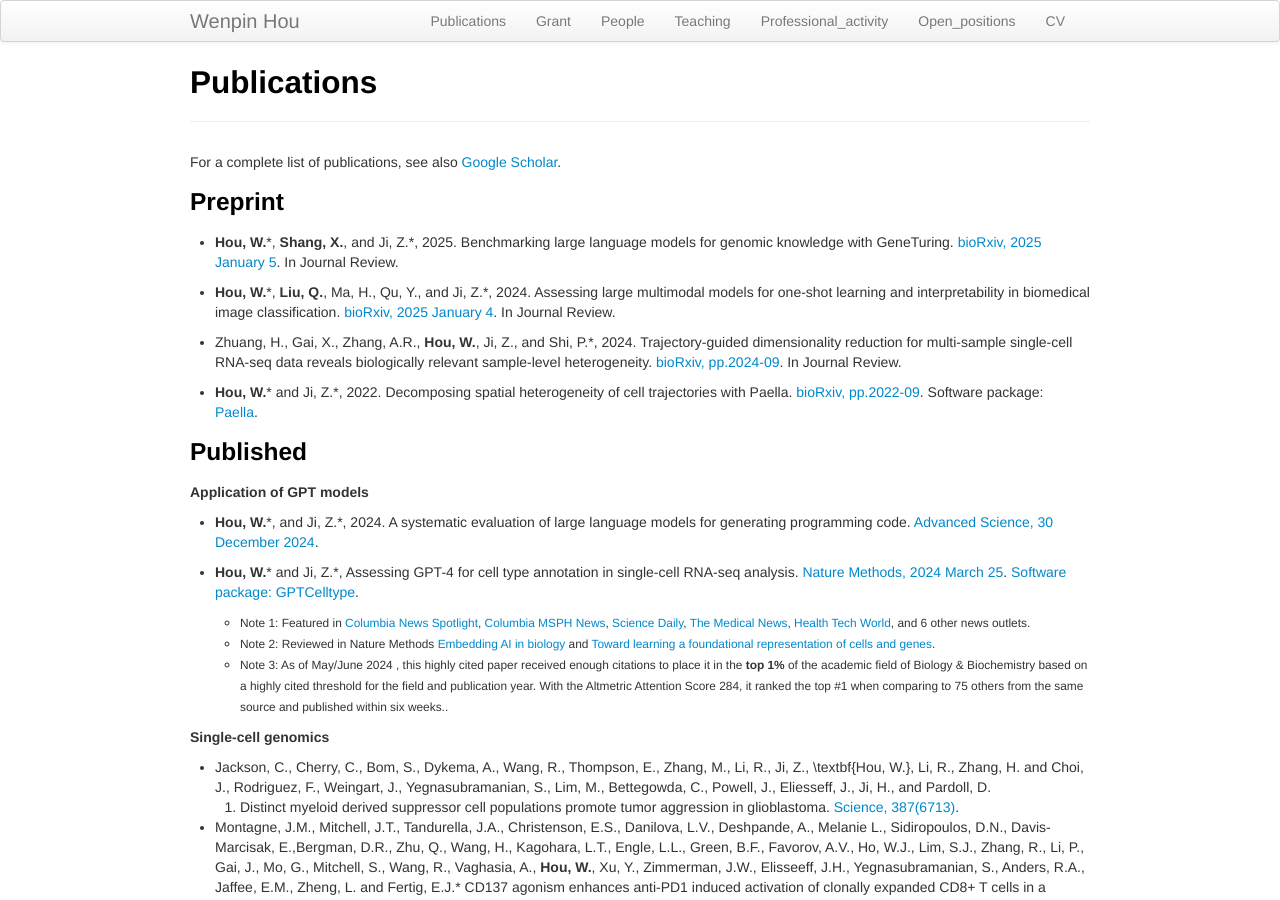
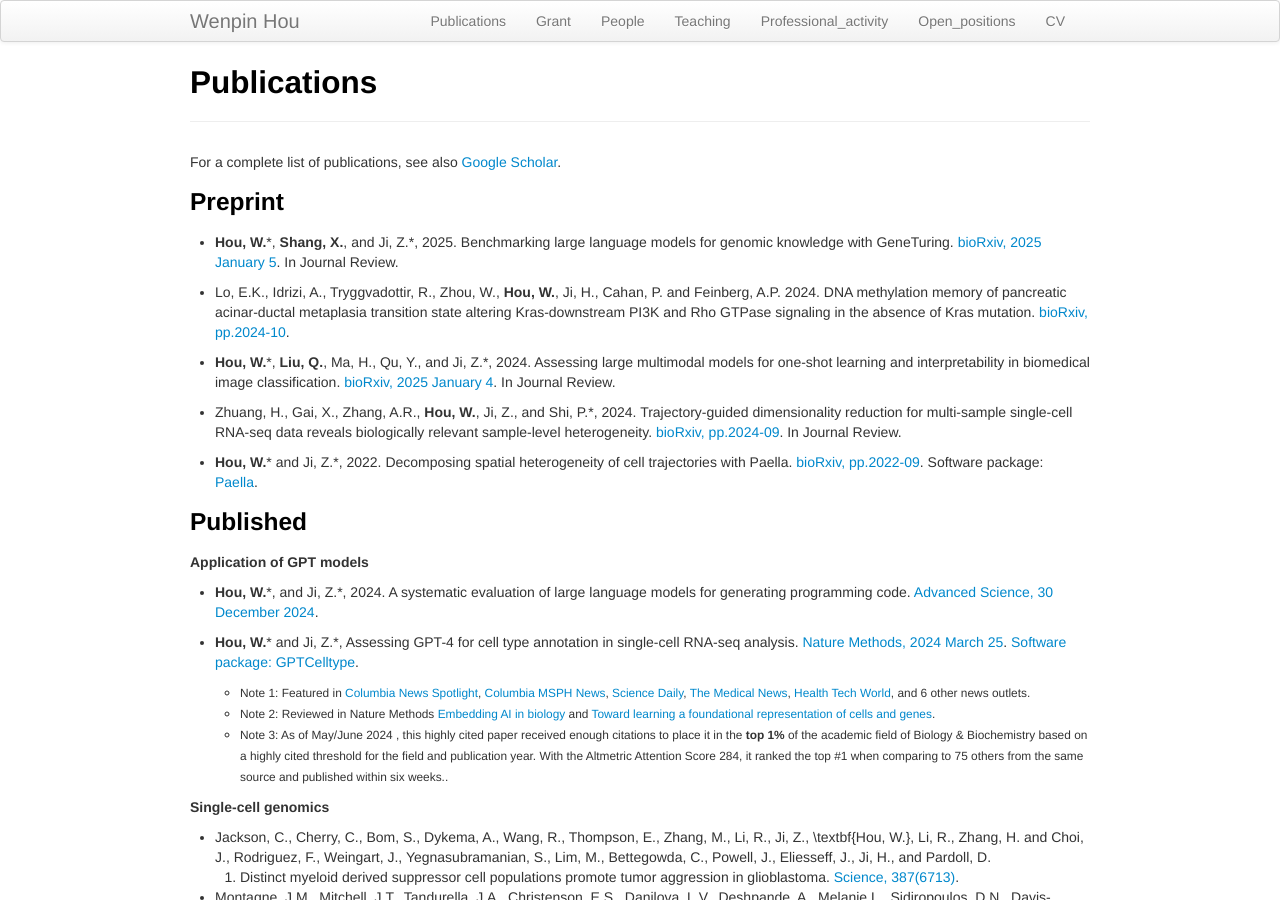
Before and after one commit to Winnie09/Wenpin_Hou, a Jekyll site: the page built from pages/publications.md, in a window 1280 px wide and 900 px high. Built offline with Jekyll 4.4.1, drawn with Linux system fonts in a browser that asks for light colours.

Commit message:
publications.md

```diff
--- a/pages/publications.md
+++ b/pages/publications.md
@@ -12,6 +12,8 @@ For a complete list of publications, see also [Google Scholar](https://scholar.g
 
 - **Hou, W.**\*, **Shang, X.**, and Ji, Z.\*, 2025. Benchmarking large language models for genomic knowledge with GeneTuring.   [bioRxiv, 2025 January 5](https://www.biorxiv.org/content/10.1101/2023.03.11.532238v2). In Journal Review.
 
+
+- Lo, E.K., Idrizi, A., Tryggvadottir, R., Zhou, W., **Hou, W.**, Ji, H., Cahan, P. and Feinberg, A.P. 2024. DNA methylation memory of pancreatic acinar-ductal metaplasia transition state altering Kras-downstream PI3K and Rho GTPase signaling in the absence of Kras mutation. [bioRxiv, pp.2024-10](https://www.biorxiv.org/content/10.1101/2024.10.26.620414v1).
 
 - **Hou, W.**\*, **Liu, Q.**, Ma, H., Qu, Y., and Ji, Z.\*, 2024. Assessing large multimodal models for one-shot learning and interpretability in biomedical image classification.   [bioRxiv, 2025 January 4](https://www.biorxiv.org/content/10.1101/2023.12.31.573796v3). In Journal Review.
 
```
